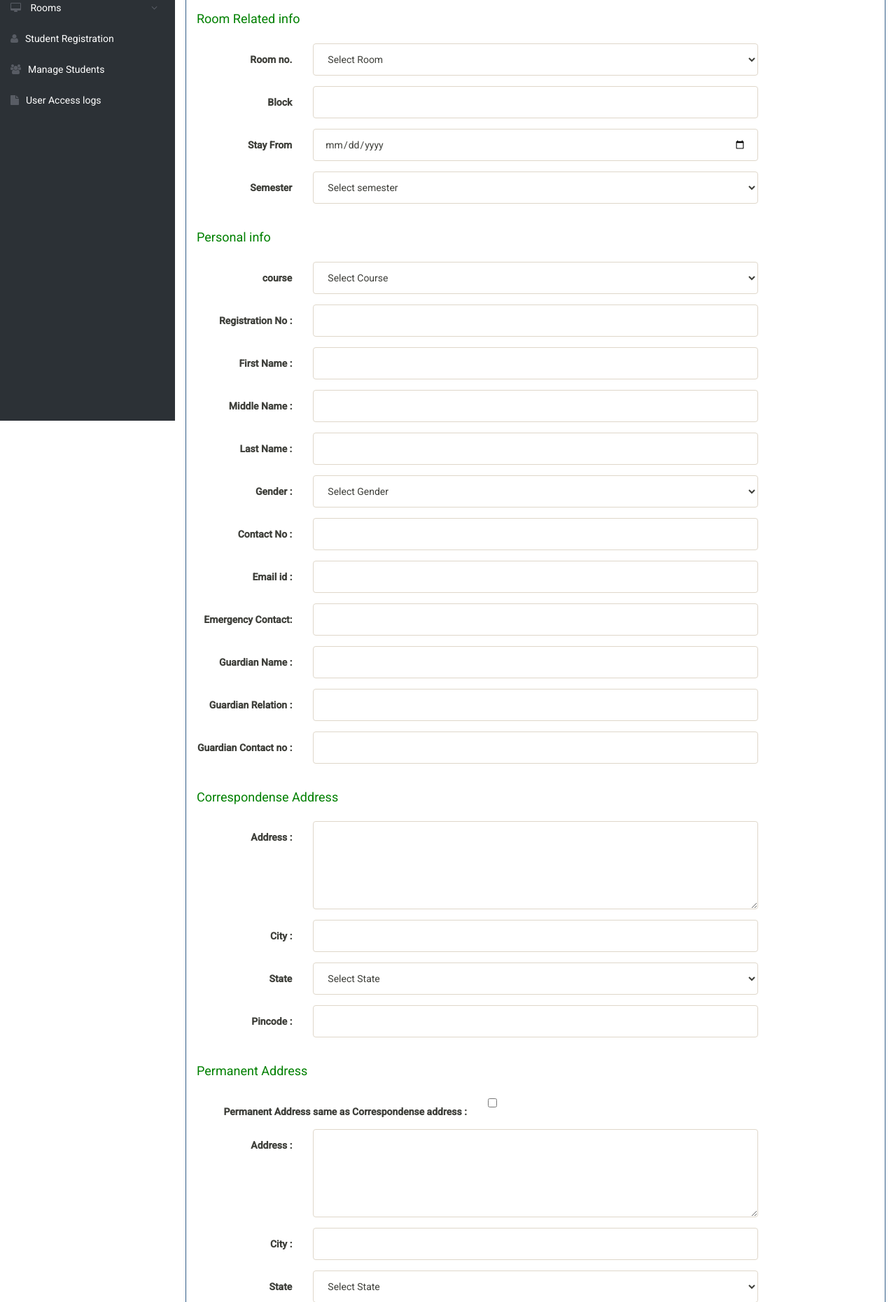
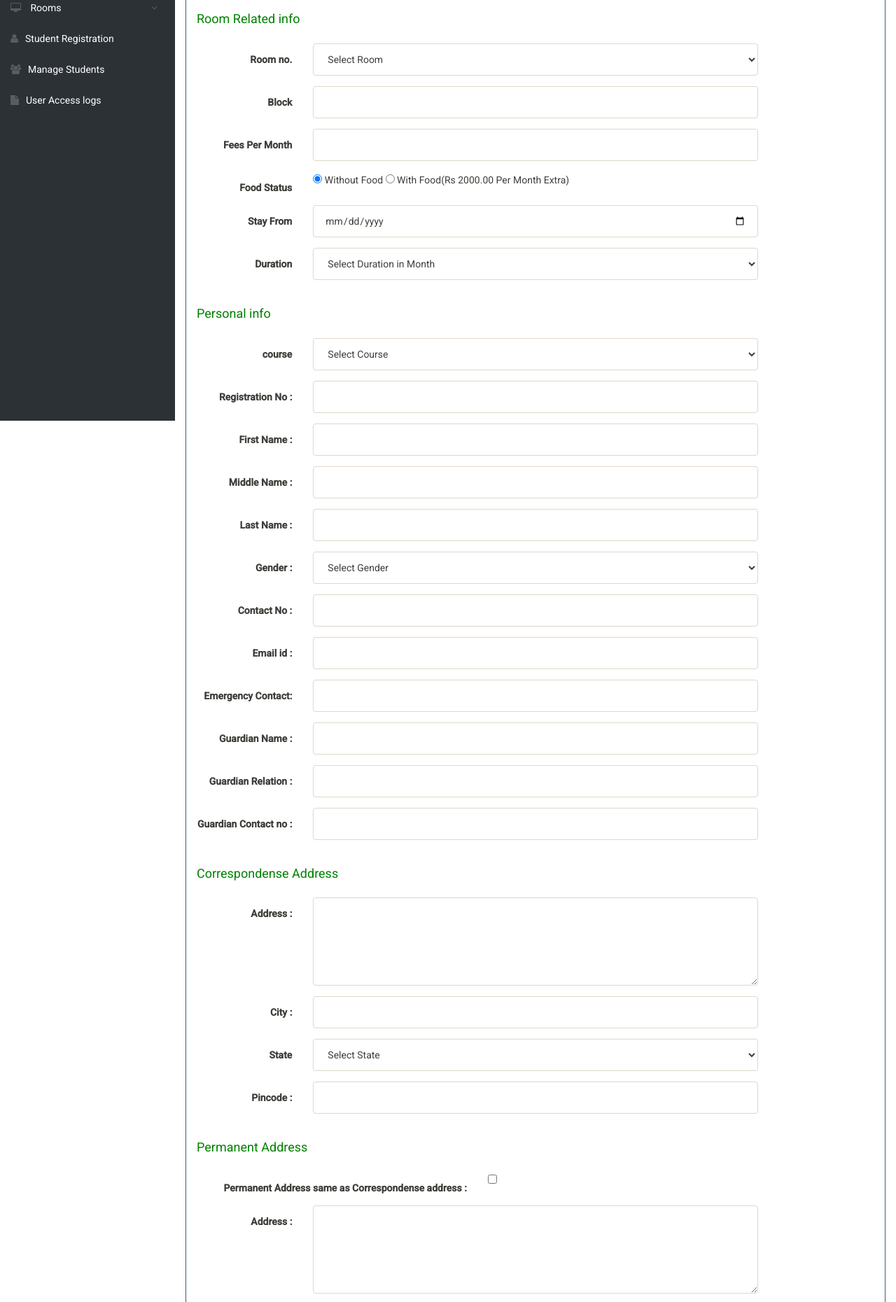
Before and after one commit to kelebogile-coder/Hostel-Management-System, a PHP site: page /hostel/admin/registration.php in a window 1280 px wide. Shown: the part 199-2059 px from the top of the page at 70% size. Run offline with PHP 8.4, Linux system fonts and the light colour scheme; a user stored in the database is signed in; data comes from the database, SQL or seed files in the repository; data that the repository does not hold is empty.

Commit message:
learn code
tried to understand php scripts and database

```diff
--- a/admin/index.php
+++ b/admin/index.php
@@ -49,6 +49,7 @@ $stmt=$mysqli->prepare("SELECT username,email,password,id FROM admin WHERE (user
 	<link rel="stylesheet" href="css/awesome-bootstrap-checkbox.css">
 	<link rel="stylesheet" href="css/style.css">
 </head
+
 <body>
 
 	<div class="login-page bk-img" style="background-image: url(img/login-bg.jpg);">
--- a/admin/registration.php
+++ b/admin/registration.php
@@ -43,7 +43,7 @@ $query1="insert into  userregistration(regNo,firstName,middleName,lastName,gende
 $stmt1= $mysqli->prepare($query1);
 $stmt1->bind_param('sssssiss',$regno,$fname,$mname,$lname,$gender,$contactno,$emailid,$contactno);
 $stmt1->execute();
-echo"<script>alert('Student Succssfully register');</script>";
+echo"<script>alert('Student Successfully register');</script>";
 }
 ?>
 
@@ -144,20 +144,20 @@ while($row=$res->fetch_object())
 </div>
 </div>
 
-<!-- <div class="form-group">
+<div class="form-group">
 <label class="col-sm-2 control-label">Fees Per Month</label>
 <div class="col-sm-8">
 <input type="text" name="fpm" id="fpm"  class="form-control" >
 </div>
-</div> -->
+</div>
 
-<!-- <div class="form-group">
+<div class="form-group">
 <label class="col-sm-2 control-label">Food Status</label>
 <div class="col-sm-8">
 <input type="radio" value="0" name="foodstatus" checked="checked"> Without Food
 <input type="radio" value="1" name="foodstatus"> With Food(Rs 2000.00 Per Month Extra)
 </div>
-</div>	 -->
+</div>
 
 <div class="form-group">
 <label class="col-sm-2 control-label">Stay From</label>
@@ -167,13 +167,22 @@ while($row=$res->fetch_object())
 </div>
 
 <div class="form-group">
-<label class="col-sm-2 control-label">Semester</label>
+<label class="col-sm-2 control-label">Duration</label>
 <div class="col-sm-8">
 <select name="duration" id="duration" class="form-control">
-<option value="">Select semester</option>
+<option value="">Select Duration in Month</option>
 <option value="1">1</option>
 <option value="2">2</option>
-
+<option value="3">3</option>
+<option value="4">4</option>
+<option value="5">5</option>
+<option value="6">6</option>
+<option value="7">7</option>
+<option value="8">8</option>
+<option value="9">9</option>
+<option value="10">10</option>
+<option value="11">11</option>
+<option value="12">12</option>
 </select>
 </div>
 </div>
```
